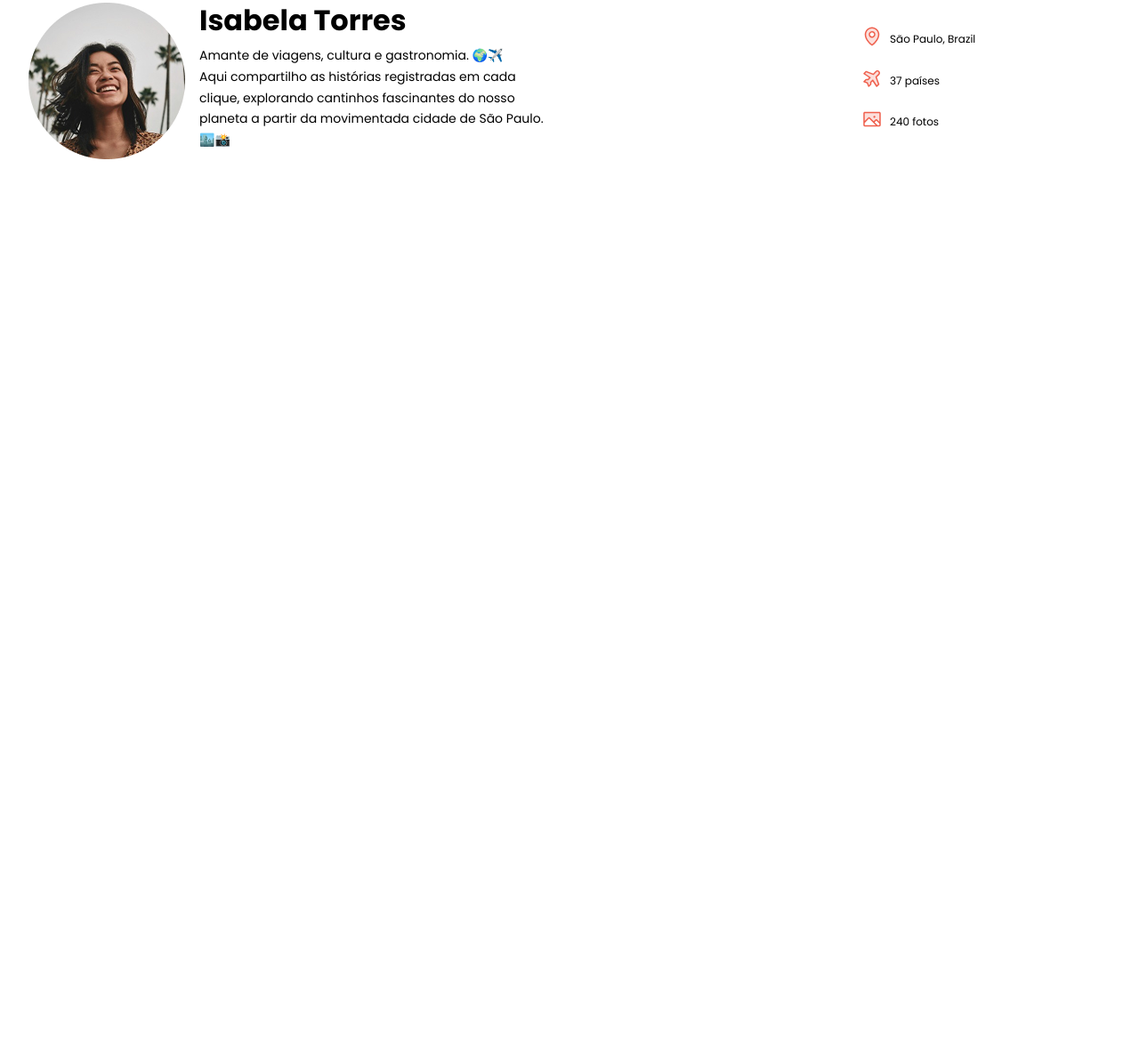
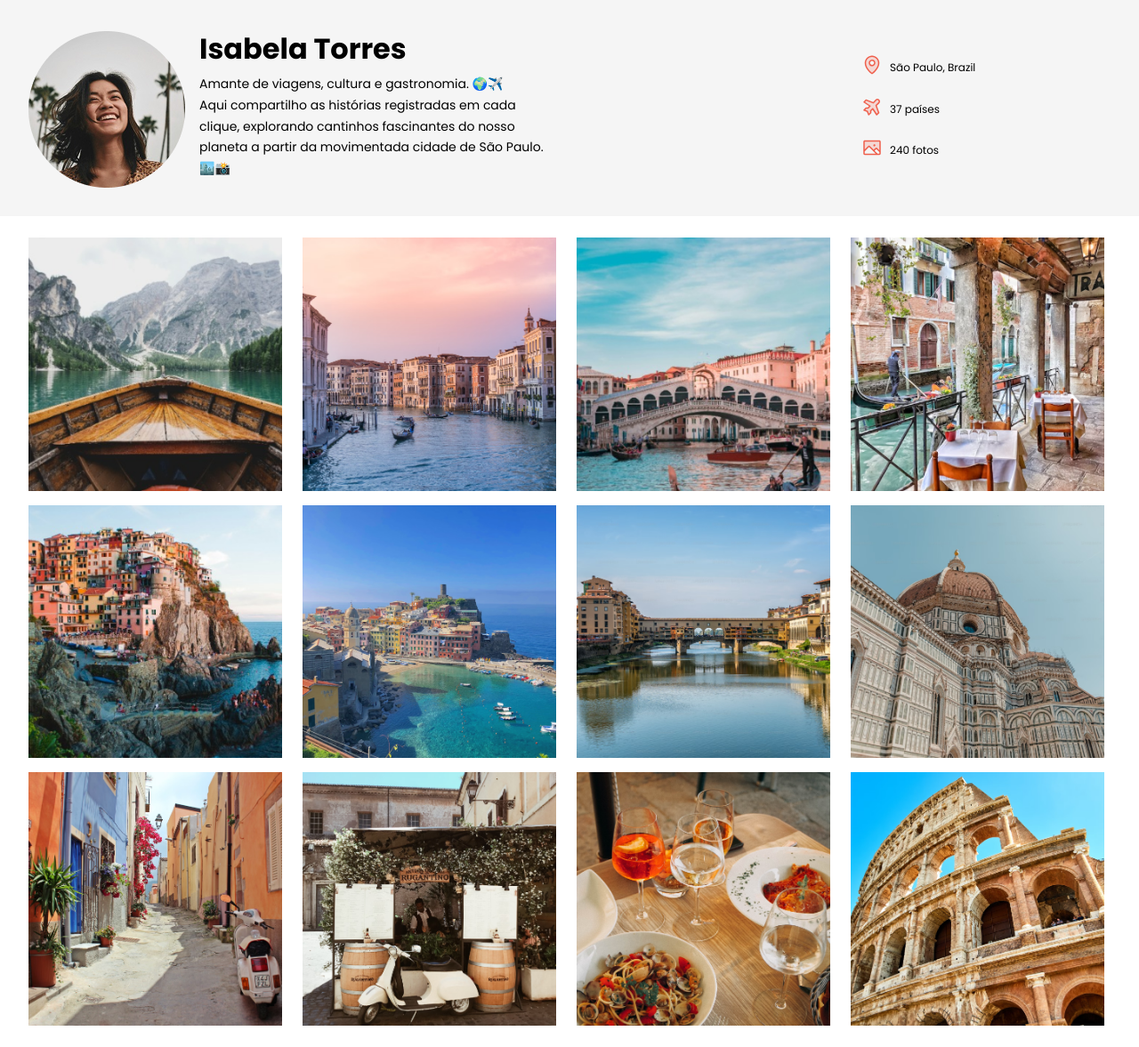
Before and after one commit to GabrielVinicius1106/projetos-responsividade, a plain HTML site: page index.html in a window 1280 px wide. Shown: the part 77-1254 px from the top of the page at 89% size. Before the commit the page ends 800 px from the top, so only its background shows below. Drawn offline with Linux system fonts and the light colour scheme.

Commit message:
section photo-galery concluído

```diff
--- a/index.html
+++ b/index.html
@@ -17,7 +17,7 @@
     <div class="flex items-center gap-1">
       <span id="magnifying-glass"></span>
       <a class="menu-item desktop-only" href="#explore">Explorar</a>
-      <a class="menu-item desktop-only" href="#trips">Minhas viagens</a>
+      <a class="menu-item desktop-only" href="#photo-galery">Minhas viagens</a>
       <img src="assets/imgs/Profile pic.png">
     </div>
   </header>
@@ -39,5 +39,20 @@
       </ul>
     </div>
   </section>
+
+  <section id="photo-galery" class="grid gap-1 padding-inline">
+    <img src="assets/imgs/Image 01.png">
+    <img src="assets/imgs/Image 02.png">
+    <img src="assets/imgs/Image 03.png">
+    <img src="assets/imgs/Image 04.png">
+    <img src="assets/imgs/Image 05.png">
+    <img src="assets/imgs/Image 06.png">
+    <img src="assets/imgs/Image 07.png">
+    <img src="assets/imgs/Image 08.png">
+    <img src="assets/imgs/Image 09.png">
+    <img src="assets/imgs/Image 10.png">
+    <img src="assets/imgs/Image 11.png">
+    <img src="assets/imgs/Image 12.png">
+  </section>
 </body>
 </html>
--- a/styles/about.css
+++ b/styles/about.css
@@ -2,6 +2,10 @@
   display: flex;
   flex-direction: column;
   gap: 2rem;
+
+  background-color: var(--surface-color);
+
+  padding-block: 2rem;
 
    & .main {
     display: flex;
--- a/styles/header.css
+++ b/styles/header.css
@@ -1,5 +1,6 @@
 header {
   padding-block: 1.25rem;
+  background-color: var(--surface-color);
 
   & > img {
     margin-right: auto;
--- a/styles/index.css
+++ b/styles/index.css
@@ -5,3 +5,4 @@
 @import url(header.css);
 @import url(about.css);
 @import url(ul.css);
+@import url(photo-galery.css);
--- /dev/null
+++ b/styles/photo-galery.css
@@ -0,0 +1,20 @@
+#photo-galery {
+  padding-block: 1rem; /* Valor altera para desktop */
+  background-color: var(--background-color);
+
+  & img {
+    width: 20.5rem; /* Valor altera para desktop */
+  }
+
+  @media (width >= 80em) {
+    grid-template-columns: repeat(4, 1fr);
+
+    & {
+      padding-block: 1.5rem;
+    }
+
+    & img {
+      width: 17.785rem;
+    }
+  }
+}
--- a/styles/utilities.css
+++ b/styles/utilities.css
@@ -14,6 +14,14 @@
   gap: 0.5rem;
 }
 
+.gap-1\.5 {
+  gap: 1.5rem;
+}
+
+.grid {
+  display: grid;
+}
+
 .padding-inline {
   padding-inline: 1rem;
 
```
Also changed, not shown: styles/global.css (line endings or trailing spaces).
